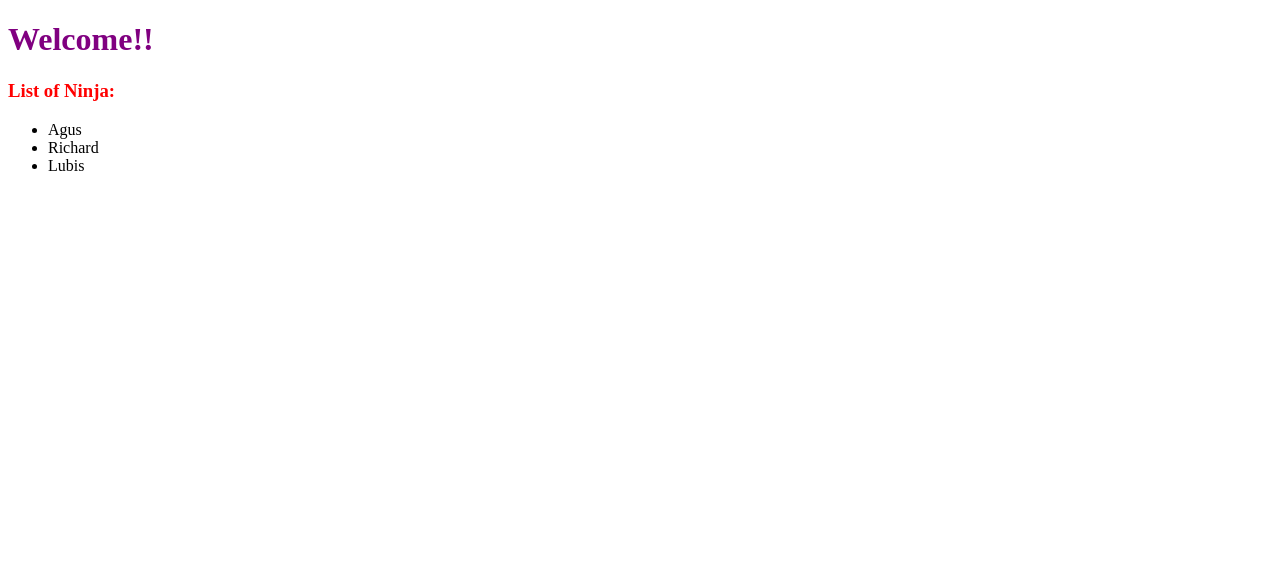
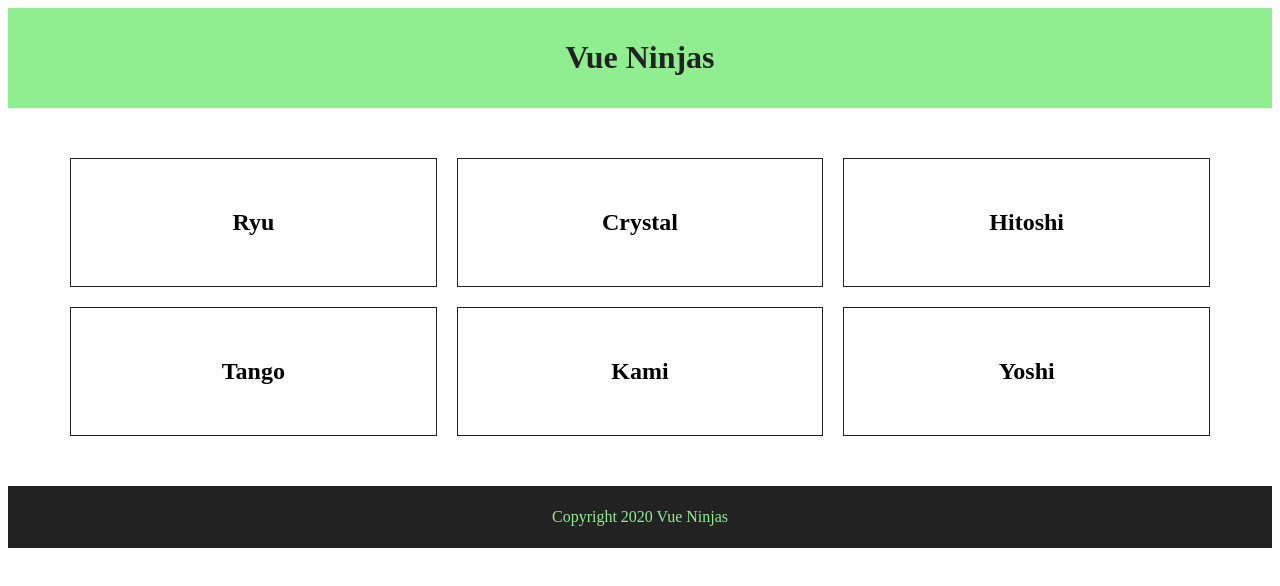
Before and after one commit to agusrichard/vue-workbook, a Vue app in the folder vue-tutorial/: page / in a window 1280 px wide. Shown: the top 586 px of the page. Built offline with nearby package versions, Linux system fonts and the light colour scheme.

Commit message:
Lesson #21 -- Nesting Components Examples

```diff
--- a/vue-tutorial/src/App.vue
+++ b/vue-tutorial/src/App.vue
@@ -1,33 +1,31 @@
 <template>
   <div>
-    <h1>{{ title }}</h1>
-    <Ninja />
+    <app-header />
+    <app-ninja />
+    <app-footer />
   </div>
 </template>
 
 <script>
-import Ninja from './components/Ninja'
+import Header from './components/Header.vue'
+import Footer from './components/Footer.vue'
+import Ninjas from './components/Ninjas.vue'
 
 export default {
-  name: 'App',
   components: {
-    'Ninja': Ninja
+    'app-header': Header,
+    'app-footer': Footer,
+    'app-ninja': Ninjas
   },
   data: function() {
     return {
-      title: 'Welcome!!'
+
     }
   },
-  methods: {
-    greeting: function() {
-      return 'Heyy.... Yo!'
-    }
-  }
+
 }
 </script>
 
 <style>
-h1{
-  color: purple
-}
+
 </style>
--- /dev/null
+++ b/vue-tutorial/src/components/Footer.vue
@@ -0,0 +1,29 @@
+<template>
+  <footer>
+    <p>{{ copyright }}</p>
+  </footer>
+</template>
+
+<script>
+
+
+export default {
+  data: function() {
+    return {
+      copyright: 'Copyright 2020 Vue Ninjas'
+    }
+  },
+
+}
+</script>
+
+<style scoped>
+footer{
+    background: #222;
+    padding: 6px;
+}
+p{
+    color: lightgreen;
+    text-align: center;
+}
+</style>
--- /dev/null
+++ b/vue-tutorial/src/components/Header.vue
@@ -0,0 +1,29 @@
+<template>
+  <header>
+    <h1>{{ title }}</h1>
+  </header>
+</template>
+
+<script>
+
+
+export default {
+  data: function() {
+    return {
+      title: 'Vue Ninjas'
+    }
+  },
+
+}
+</script>
+
+<style scoped>
+header{
+    background: lightgreen;
+    padding: 10px;
+}
+h1{
+    color: #222;
+    text-align: center;
+}
+</style>
--- a/vue-tutorial/src/components/HelloWorld.vue
+++ /dev/null
@@ -1,58 +0,0 @@
-<template>
-  <div class="hello">
-    <h1>{{ msg }}</h1>
-    <p>
-      For a guide and recipes on how to configure / customize this project,<br>
-      check out the
-      <a href="https://cli.vuejs.org" target="_blank" rel="noopener">vue-cli documentation</a>.
-    </p>
-    <h3>Installed CLI Plugins</h3>
-    <ul>
-      <li><a href="https://github.com/vuejs/vue-cli/tree/dev/packages/%40vue/cli-plugin-babel" target="_blank" rel="noopener">babel</a></li>
-      <li><a href="https://github.com/vuejs/vue-cli/tree/dev/packages/%40vue/cli-plugin-eslint" target="_blank" rel="noopener">eslint</a></li>
-    </ul>
-    <h3>Essential Links</h3>
-    <ul>
-      <li><a href="https://vuejs.org" target="_blank" rel="noopener">Core Docs</a></li>
-      <li><a href="https://forum.vuejs.org" target="_blank" rel="noopener">Forum</a></li>
-      <li><a href="https://chat.vuejs.org" target="_blank" rel="noopener">Community Chat</a></li>
-      <li><a href="https://twitter.com/vuejs" target="_blank" rel="noopener">Twitter</a></li>
-      <li><a href="https://news.vuejs.org" target="_blank" rel="noopener">News</a></li>
-    </ul>
-    <h3>Ecosystem</h3>
-    <ul>
-      <li><a href="https://router.vuejs.org" target="_blank" rel="noopener">vue-router</a></li>
-      <li><a href="https://vuex.vuejs.org" target="_blank" rel="noopener">vuex</a></li>
-      <li><a href="https://github.com/vuejs/vue-devtools#vue-devtools" target="_blank" rel="noopener">vue-devtools</a></li>
-      <li><a href="https://vue-loader.vuejs.org" target="_blank" rel="noopener">vue-loader</a></li>
-      <li><a href="https://github.com/vuejs/awesome-vue" target="_blank" rel="noopener">awesome-vue</a></li>
-    </ul>
-  </div>
-</template>
-
-<script>
-export default {
-  name: 'HelloWorld',
-  props: {
-    msg: String
-  }
-}
-</script>
-
-<!-- Add "scoped" attribute to limit CSS to this component only -->
-<style scoped>
-h3 {
-  margin: 40px 0 0;
-}
-ul {
-  list-style-type: none;
-  padding: 0;
-}
-li {
-  display: inline-block;
-  margin: 0 10px;
-}
-a {
-  color: #42b983;
-}
-</style>
--- a/vue-tutorial/src/components/Ninja.vue
+++ /dev/null
@@ -1,27 +0,0 @@
-<template>
-  <div>
-    <h3>List of Ninja:</h3>
-    <ul>
-      <li v-bind:key="ninja in ninjas" v-for="ninja in ninjas">{{ ninja }}</li>
-    </ul>
-  </div>
-</template>
-
-<script>
-
-export default {
-  name: 'Ninja',
-  data: function() {
-    return {
-      ninjas: ['Agus', 'Richard', 'Lubis']
-    }
-  }
-
-}
-</script>
-
-<style scoped>
-h3 {
-  color: red
-}
-</style>
--- /dev/null
+++ b/vue-tutorial/src/components/Ninjas.vue
@@ -0,0 +1,57 @@
+<template>
+  <div id="ninjas">
+    <ul>
+      <li
+        v-for="(ninja, index) in ninjas" :key="`ninja-${index}`"
+        v-on:click="ninja.show = !ninja.show"
+      >
+        <h2>{{ ninja.name }}</h2>
+        <h3 v-show="ninja.show">{{ ninja.speciality }}</h3>
+      </li>
+    </ul>
+  </div>
+</template>
+
+<script>
+
+export default {
+  data: function() {
+    return {
+      ninjas: [
+        {name: 'Ryu', speciality: 'Vue Components', show: false},
+        {name: 'Crystal', speciality: 'HTML Wizardry', show: false},
+        {name: 'Hitoshi', speciality: 'Click Events', show: false},
+        {name: 'Tango', speciality: 'Conditionals', show: false},
+        {name: 'Kami', speciality: 'Webpack', show: false},
+        {name: 'Yoshi', speciality: 'Data Diggin', show: false}
+      ]
+    }
+  },
+}
+
+</script>
+
+<style scoped>
+#ninjas{
+    width: 100%;
+    max-width: 1200px;
+    margin: 40px auto;
+    padding: 0 20px;
+    box-sizing: border-box;
+}
+ul{
+    display: flex;
+    flex-wrap: wrap;
+    list-style-type: none;
+    padding: 0;
+}
+li{
+    flex-grow: 1;
+    flex-basis: 300px;
+    text-align: center;
+    padding: 30px;
+    border: 1px solid #222;
+    margin: 10px;
+    cursor: pointer;
+}
+</style>
```
